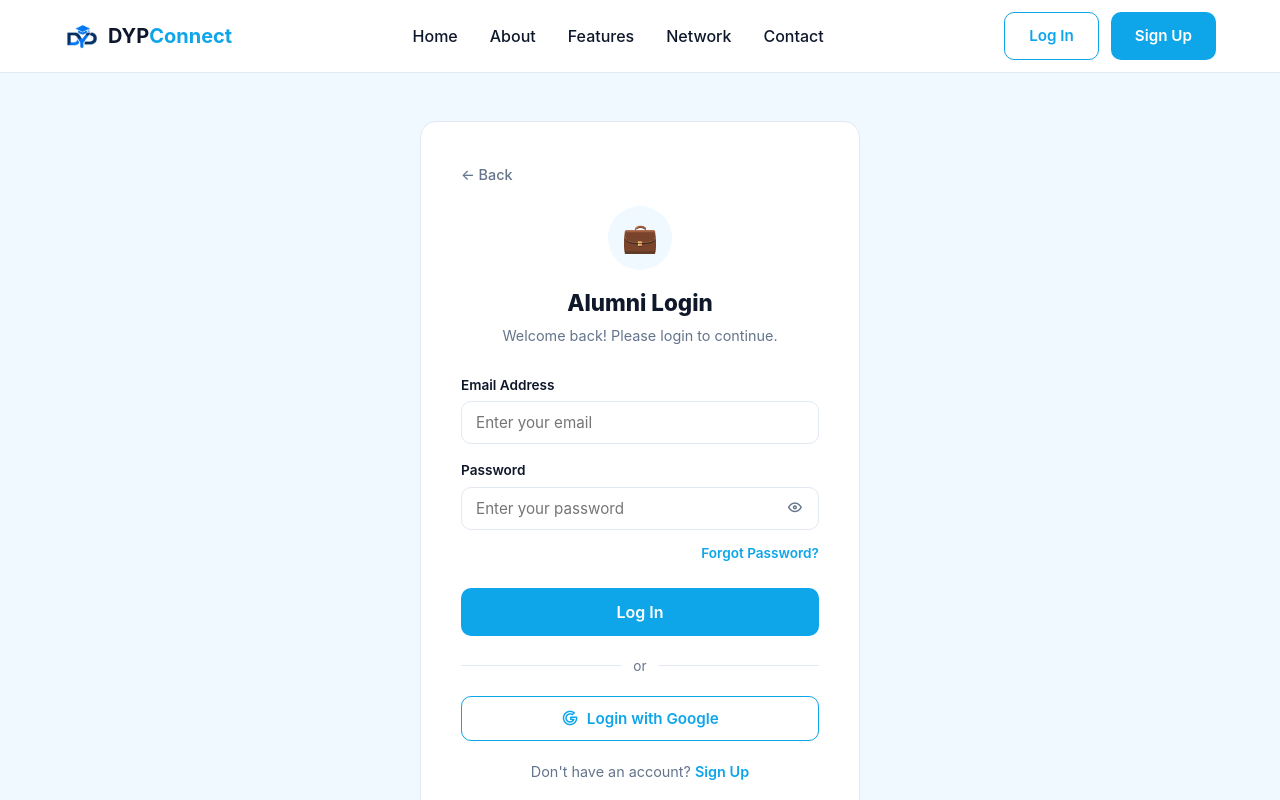
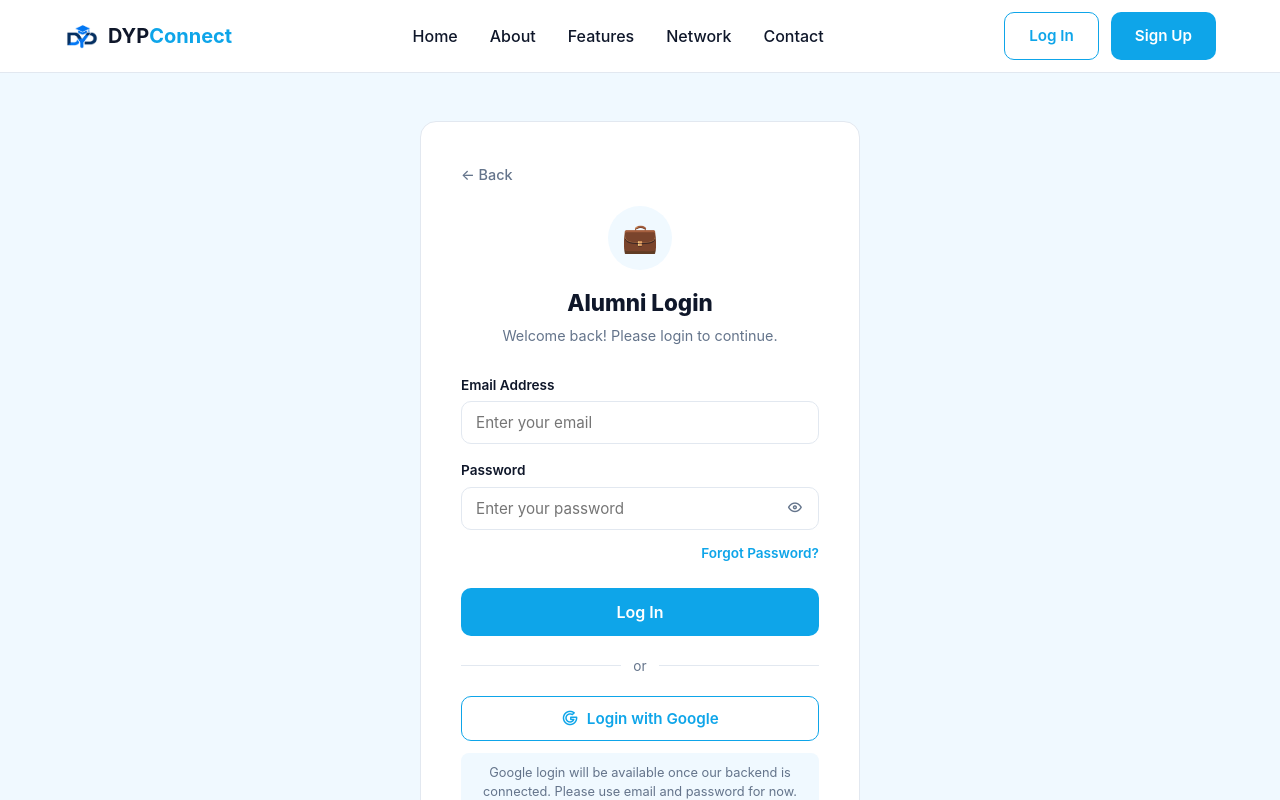
Before and after one commit to Sahilpatil2320/DYPConnect, a React (Vite) app in the folder client/: page /login/alumni in a window 1280 px wide. Both pictures are taken after a click on the button "Login with Google". Shown: the top 800 px of the page. Built offline with nearby package versions, Linux system fonts and the light colour scheme.

Commit message:
feat: add Google login placeholder notice

```diff
--- a/client/src/pages/auth/AlumniLogin.jsx
+++ b/client/src/pages/auth/AlumniLogin.jsx
@@ -10,6 +10,7 @@ function AlumniLogin() {
     const [errors, setErrors] = useState({});
     const [submitError, setSubmitError] = useState("");
     const [showPassword, setShowPassword] = useState(false);
+    const [googleNotice, setGoogleNotice] = useState("");
 
     const handleChange = (e) => {
         setFormData({ ...formData, [e.target.name]: e.target.value });
@@ -97,10 +98,15 @@ function AlumniLogin() {
 
                 <div className="auth-divider">or</div>
 
-                <button className="btn btn-outline auth-google">
+                <button
+                    type="button"
+                    className="btn btn-outline auth-google"
+                    onClick={() => setGoogleNotice("Google login will be available once our backend is connected. Please use email and password for now.")}
+                >
                     <i className="ti ti-brand-google" aria-hidden="true"></i>
                     Login with Google
                 </button>
+                {googleNotice && <p className="auth-google-notice">{googleNotice}</p>}
 
                 <p className="auth-footer-text">
                     Don't have an account? <Link to="/signup">Sign Up</Link>
--- a/client/src/pages/auth/AuthForm.css
+++ b/client/src/pages/auth/AuthForm.css
@@ -222,3 +222,14 @@
     text-align: center;
     margin-bottom: 16px;
 }
+
+.auth-google-notice {
+    background: var(--color-bg-soft);
+    color: var(--color-text-muted);
+    font-size: 0.8rem;
+    line-height: 1.5;
+    padding: 10px 14px;
+    border-radius: 8px;
+    margin-top: 12px;
+    text-align: center;
+}
--- a/client/src/pages/auth/StudentLogin.jsx
+++ b/client/src/pages/auth/StudentLogin.jsx
@@ -10,6 +10,7 @@ function StudentLogin() {
     const [errors, setErrors] = useState({});
     const [submitError, setSubmitError] = useState("");
     const [showPassword, setShowPassword] = useState(false);
+    const [googleNotice, setGoogleNotice] = useState("");
 
     const handleChange = (e) => {
         setFormData({ ...formData, [e.target.name]: e.target.value });
@@ -97,10 +98,14 @@ function StudentLogin() {
 
                 <div className="auth-divider">or</div>
 
-                <button className="btn btn-outline auth-google">
+                <button
+                    type="button"
+                    className="btn btn-outline auth-google"
+                    onClick={() => setGoogleNotice("Google login will be available once our backend is connected. Please use email and password for now.")}>
                     <i className="ti ti-brand-google" aria-hidden="true"></i>
                     Login with Google
                 </button>
+                {googleNotice && <p className="auth-google-notice">{googleNotice}</p>}
 
                 <p className="auth-footer-text">
                     Don't have an account? <Link to="/signup">Sign Up</Link>
--- a/client/src/pages/auth/TeacherLogin.jsx
+++ b/client/src/pages/auth/TeacherLogin.jsx
@@ -10,6 +10,7 @@ function TeacherLogin() {
     const [errors, setErrors] = useState({});
     const [submitError, setSubmitError] = useState("");
     const [showPassword, setShowPassword] = useState(false);
+    const [googleNotice, setGoogleNotice] = useState("");
 
     const handleChange = (e) => {
         setFormData({ ...formData, [e.target.name]: e.target.value });
@@ -97,10 +98,15 @@ function TeacherLogin() {
 
                 <div className="auth-divider">or</div>
 
-                <button className="btn btn-outline auth-google">
+                <button
+                    type="button"
+                    className="btn btn-outline auth-google"
+                    onClick={() => setGoogleNotice("Google login will be available once our backend is connected. Please use email and password for now.")}
+                >
                     <i className="ti ti-brand-google" aria-hidden="true"></i>
                     Login with Google
                 </button>
+                {googleNotice && <p className="auth-google-notice">{googleNotice}</p>}
 
                 <p className="auth-footer-text">
                     Don't have an account? <Link to="/signup">Sign Up</Link>
```
